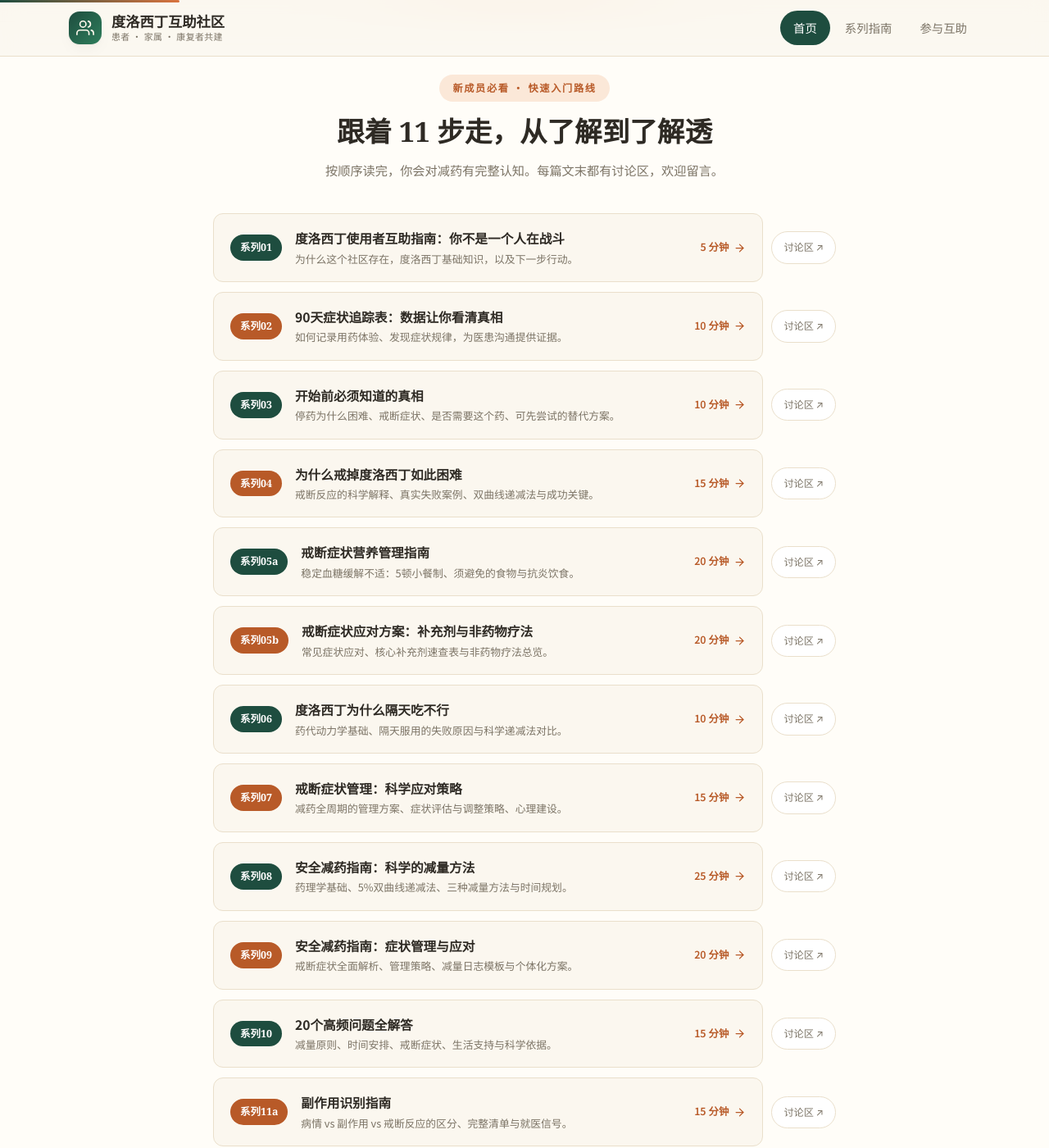
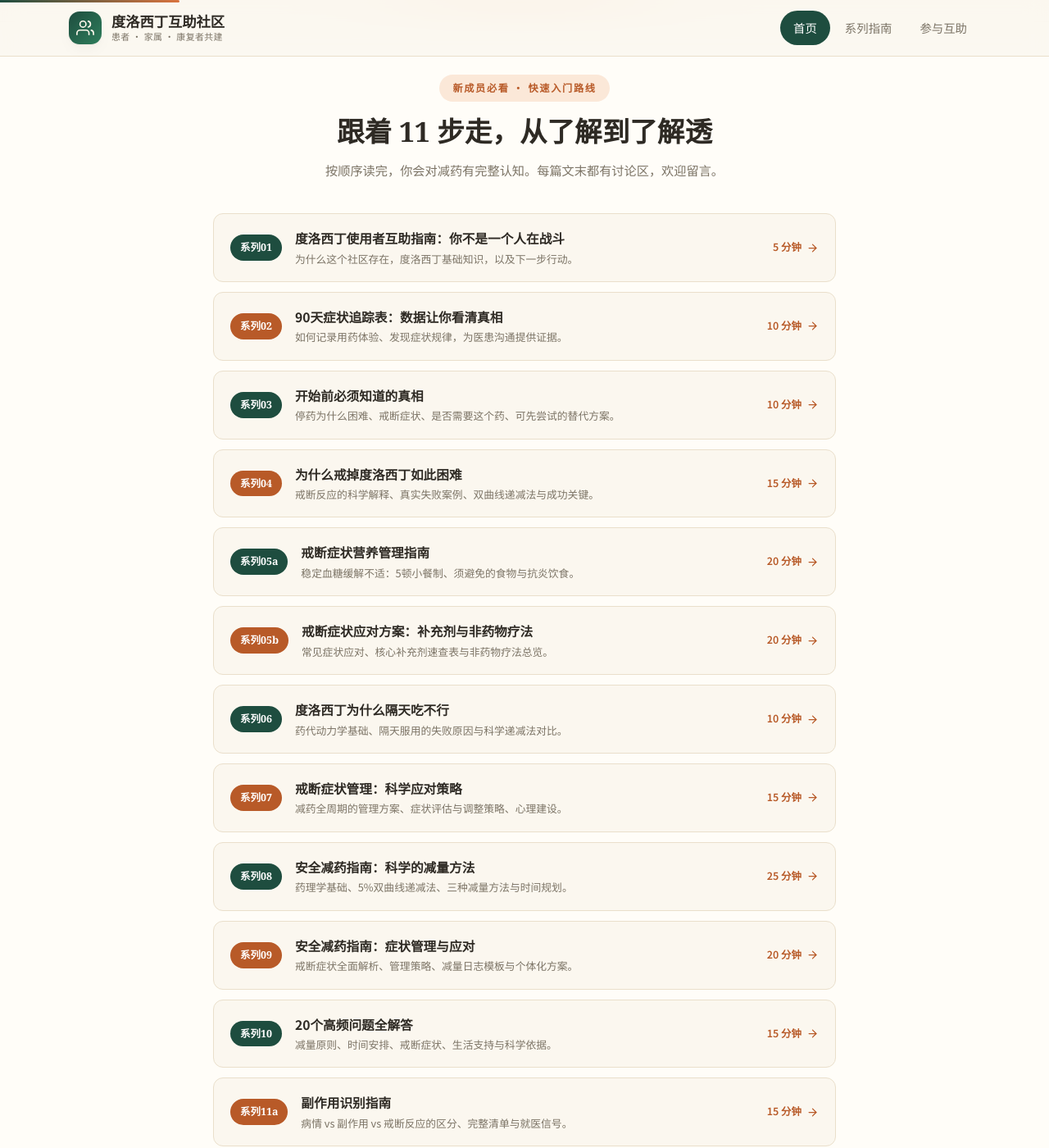
Before and after one commit to careforhealth/dlx-sharing, a Jekyll site: the page built from index.md, in a window 1280 px wide and 1400 px high, scrolled down 732 px. Shown: the whole window at 82% size. Built offline with Jekyll 4.4.1, drawn with Linux system fonts in a browser that asks for light colours.

Commit message:
feat: drop per-item discussion links from homepage timeline

```diff
--- a/_layouts/home-dlx.html
+++ b/_layouts/home-dlx.html
@@ -60,9 +60,6 @@ layout: default
           </span>
           <span class="path-meta">{{ p.minutes }} 分钟 {% include icon.html name='arrow' %}</span>
         </a>
-        {% if p.discussion %}
-        <a class="path-discuss" href="{{ p.discussion }}" target="_blank" rel="noopener">讨论区 ↗</a>
-        {% endif %}
       </li>
       {% endfor %}
     </ol>
--- a/assets/css/main.css
+++ b/assets/css/main.css
@@ -109,8 +109,6 @@ img{max-width:100%;height:auto;border-radius:var(--radius-sm)}
 .path-desc{display:block;font-size:.8rem;color:var(--muted);white-space:nowrap;overflow:hidden;text-overflow:ellipsis}
 .path-meta{display:inline-flex;align-items:center;gap:6px;font-size:.78rem;font-weight:600;color:var(--clay-deep);white-space:nowrap;flex-shrink:0}
 .path-meta svg{width:15px;height:15px}
-.path-discuss{align-self:center;font-size:.76rem;color:var(--muted);border:1px solid var(--line);background:#fff;padding:8px 14px;border-radius:99px;white-space:nowrap;flex-shrink:0}
-.path-discuss:hover{color:var(--pine);border-color:var(--pine)}
 .btn{display:inline-flex;align-items:center;gap:8px;padding:11px 24px;border-radius:99px;font-size:.88rem;font-weight:600;transition:.2s;border:1.5px solid transparent}
 .btn svg{width:16px;height:16px}
 .btn.primary{background:var(--pine);color:#fff}
@@ -277,7 +275,6 @@ img{max-width:100%;height:auto;border-radius:var(--radius-sm)}
   .hero{padding:52px 0 44px}
   .hero-stats{gap:18px}
   .path-item{flex-direction:column}
-  .path-discuss{align-self:flex-start}
   .path-desc{white-space:normal}
   .cat-hero-inner{flex-direction:column}
   .about-section{margin:0 8px 40px;border-radius:20px}
```
